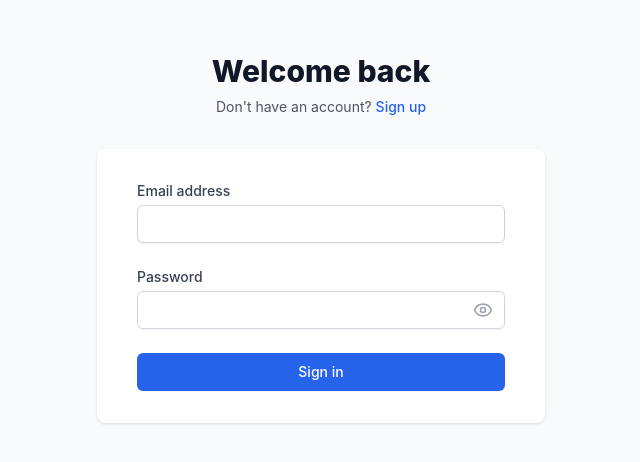
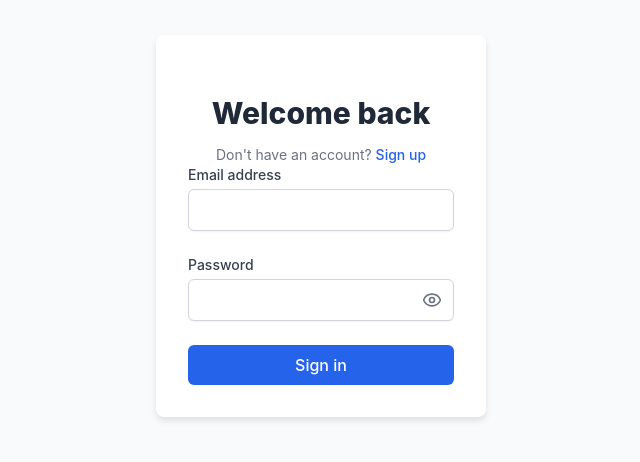
Before and after one commit to Shadip01/realtor.ai, a React (Vite) app: page /signin in a window 1280 px wide. Shown: the part 174-636 px from the top of the page, without its empty margins (319-959 px from the left). Built offline with nearby package versions, Linux system fonts and the light colour scheme.

Commit message:
added new features

```diff
--- a/index.html
+++ b/index.html
@@ -2,9 +2,9 @@
 <html lang="en">
   <head>
     <meta charset="UTF-8" />
-    <link rel="icon" type="image/svg+xml" href="/vite.svg" />
+    <!-- <link rel="icon" type="image/" href="/vite.svg" /> -->
     <meta name="viewport" content="width=device-width, initial-scale=1.0" />
-    <title>⚡️ Bolt.new + Vite + React</title>
+    <title>Realtor.ai</title>
   </head>
   <body>
     <div id="root"></div>
--- /dev/null
+++ b/src/pages/SignInPage.css
@@ -0,0 +1,92 @@
+/* SignInPage.css */
+
+.container {
+    min-height: 100vh;
+    background-color: #f9fafb;
+    display: flex;
+    flex-direction: column;
+    justify-content: center;
+    padding: 3rem 1.5rem;
+  }
+
+  .card {
+    background-color: white;
+    padding: 2rem;
+    box-shadow: 0 4px 6px rgba(0, 0, 0, 0.1);
+    border-radius: 0.5rem;
+    max-width: 400px;
+    margin: auto;
+  }
+
+  .title {
+    margin-top: 1.5rem;
+    text-align: center;
+    font-size: 1.875rem;
+    font-weight: 800;
+    color: #1f2937;
+  }
+
+  .subtitle {
+    margin-top: 0.5rem;
+    text-align: center;
+    font-size: 0.875rem;
+    color: #6b7280;
+  }
+
+  .link {
+    color: #2563eb;
+    font-weight: 500;
+  }
+
+  .input-container {
+    margin-top: 0.25rem;
+  }
+
+  .input {
+    width: 100%;
+    padding: 0.5rem;
+    border: 1px solid #d1d5db;
+    border-radius: 0.375rem;
+    box-shadow: 0 1px 2px rgba(0, 0, 0, 0.05);
+  }
+
+  .input:focus {
+    outline: none;
+    border-color: #2563eb;
+    box-shadow: 0 0 0 2px rgba(37, 99, 235, 0.5);
+  }
+
+  .button {
+    width: 100%;
+    padding: 0.5rem;
+    background-color: #2563eb;
+    color: white;
+    font-weight: 500;
+    border-radius: 0.375rem;
+    text-align: center;
+    transition: background-color 0.2s;
+  }
+
+  .button:hover {
+    background-color: #1e40af;
+  }
+
+  .button:disabled {
+    opacity: 0.5;
+    cursor: not-allowed;
+  }
+
+  .error-message {
+    margin-top: 0.25rem;
+    color: #dc2626;
+    font-size: 0.875rem;
+  }
+
+  .password-toggle {
+    position: absolute;
+    right: 0.75rem;
+    top: 50%;
+    transform: translateY(-50%);
+    cursor: pointer;
+    color: #6b7280;
+  }
--- a/src/pages/SignInPage.tsx
+++ b/src/pages/SignInPage.tsx
@@ -5,6 +5,7 @@ import { zodResolver } from '@hookform/resolvers/zod';
 import { Eye, EyeOff, Loader2 } from 'lucide-react';
 import { signIn, signInSchema, type SignInValues } from '@/lib/auth';
 import toast from 'react-hot-toast';
+import './SignInPage.css'; // Import CSS file
 
 export default function SignInPage() {
   const navigate = useNavigate();
@@ -29,37 +30,28 @@ export default function SignInPage() {
   };
 
   return (
-    <div className="min-h-screen bg-gray-50 flex flex-col justify-center py-12 sm:px-6 lg:px-8">
-      <div className="sm:mx-auto sm:w-full sm:max-w-md">
-        <h2 className="mt-6 text-center text-3xl font-extrabold text-gray-900">
-          Welcome back
-        </h2>
-        <p className="mt-2 text-center text-sm text-gray-600">
+    <div className="container">
+      <div className="card">
+        <h2 className="title">Welcome back</h2>
+        <p className="subtitle">
           Don't have an account?{' '}
-          <Link to="/signup" className="font-medium text-blue-600 hover:text-blue-500">
-            Sign up
-          </Link>
+          <Link to="/signup" className="link">Sign up</Link>
         </p>
-      </div>
 
-      <div className="mt-8 sm:mx-auto sm:w-full sm:max-w-md">
-        <div className="bg-white py-8 px-4 shadow sm:rounded-lg sm:px-10">
         <form className="space-y-6" onSubmit={handleSubmit(onSubmit)}>
           <div>
             <label htmlFor="email" className="block text-sm font-medium text-gray-700">
               Email address
             </label>
-              <div className="mt-1">
+            <div className="input-container">
               <input
                 id="email"
                 type="email"
                 autoComplete="email"
-                  className="appearance-none block w-full px-3 py-2 border border-gray-300 rounded-md shadow-sm placeholder-gray-400 focus:outline-none focus:ring-blue-500 focus:border-blue-500 sm:text-sm"
+                className="input"
                 {...register('email')}
               />
-                {errors.email && (
-                  <p className="mt-1 text-sm text-red-600">{errors.email.message}</p>
-                )}
+              {errors.email && <p className="error-message">{errors.email.message}</p>}
             </div>
           </div>
 
@@ -72,23 +64,17 @@ export default function SignInPage() {
                 id="password"
                 type={showPassword ? 'text' : 'password'}
                 autoComplete="current-password"
-                  className="appearance-none block w-full px-3 py-2 border border-gray-300 rounded-md shadow-sm placeholder-gray-400 focus:outline-none focus:ring-blue-500 focus:border-blue-500 sm:text-sm"
+                className="input"
                 {...register('password')}
               />
               <button
                 type="button"
                 onClick={() => setShowPassword(!showPassword)}
-                  className="absolute inset-y-0 right-0 pr-3 flex items-center"
+                className="password-toggle"
               >
-                  {showPassword ? (
-                    <EyeOff className="h-5 w-5 text-gray-400" />
-                  ) : (
-                    <Eye className="h-5 w-5 text-gray-400" />
-                  )}
+                {showPassword ? <EyeOff className="h-5 w-5" /> : <Eye className="h-5 w-5" />}
               </button>
-                {errors.password && (
-                  <p className="mt-1 text-sm text-red-600">{errors.password.message}</p>
-                )}
+              {errors.password && <p className="error-message">{errors.password.message}</p>}
             </div>
           </div>
 
@@ -96,7 +82,7 @@ export default function SignInPage() {
             <button
               type="submit"
               disabled={isSubmitting}
-                className="w-full flex justify-center py-2 px-4 border border-transparent rounded-md shadow-sm text-sm font-medium text-white bg-blue-600 hover:bg-blue-700 focus:outline-none focus:ring-2 focus:ring-offset-2 focus:ring-blue-500 disabled:opacity-50 disabled:cursor-not-allowed"
+              className="button"
             >
               {isSubmitting ? (
                 <>
@@ -111,6 +97,5 @@ export default function SignInPage() {
         </form>
       </div>
     </div>
-    </div>
   );
 }
--- /dev/null
+++ b/src/pages/SignUpPage.css
@@ -0,0 +1,92 @@
+/* SignUpPage.css */
+
+.container {
+    min-height: 100vh;
+    background-color: #f9fafb;
+    display: flex;
+    flex-direction: column;
+    justify-content: center;
+    padding: 3rem 1.5rem;
+  }
+
+  .card {
+    background-color: white;
+    padding: 2rem;
+    box-shadow: 0 4px 6px rgba(0, 0, 0, 0.1);
+    border-radius: 0.5rem;
+    max-width: 400px;
+    margin: auto;
+  }
+
+  .title {
+    margin-top: 1.5rem;
+    text-align: center;
+    font-size: 1.875rem;
+    font-weight: 800;
+    color: #1f2937;
+  }
+
+  .subtitle {
+    margin-top: 0.5rem;
+    text-align: center;
+    font-size: 0.875rem;
+    color: #6b7280;
+  }
+
+  .link {
+    color: #2563eb;
+    font-weight: 500;
+  }
+
+  .input-container {
+    margin-top: 0.25rem;
+  }
+
+  .input {
+    width: 100%;
+    padding: 0.5rem;
+    border: 1px solid #d1d5db;
+    border-radius: 0.375rem;
+    box-shadow: 0 1px 2px rgba(0, 0, 0, 0.05);
+  }
+
+  .input:focus {
+    outline: none;
+    border-color: #2563eb;
+    box-shadow: 0 0 0 2px rgba(37, 99, 235, 0.5);
+  }
+
+  .button {
+    width: 100%;
+    padding: 0.5rem;
+    background-color: #2563eb;
+    color: white;
+    font-weight: 500;
+    border-radius: 0.375rem;
+    text-align: center;
+    transition: background-color 0.2s;
+  }
+
+  .button:hover {
+    background-color: #1e40af;
+  }
+
+  .button:disabled {
+    opacity: 0.5;
+    cursor: not-allowed;
+  }
+
+  .error-message {
+    margin-top: 0.25rem;
+    color: #dc2626;
+    font-size: 0.875rem;
+  }
+
+  .password-toggle {
+    position: absolute;
+    right: 0.75rem;
+    top: 50%;
+    transform: translateY(-50%);
+    cursor: pointer;
+    color: #6b7280;
+  }
```
Also changed, not shown: src/pages/SignUpPage.tsx (+17 -34 lines). Lines whose indentation alone changed are shown as unchanged.
